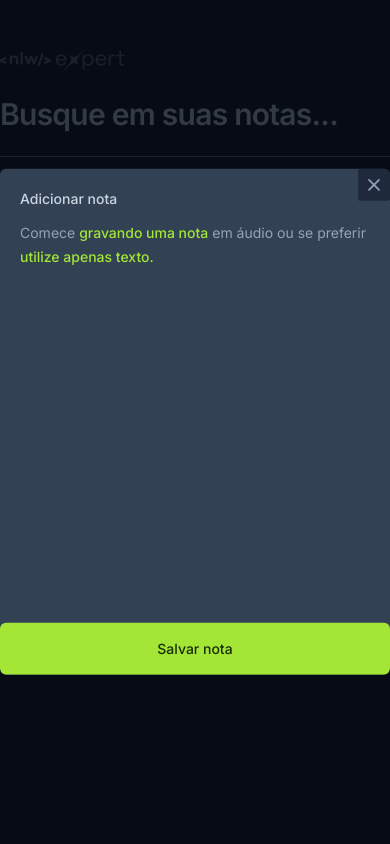
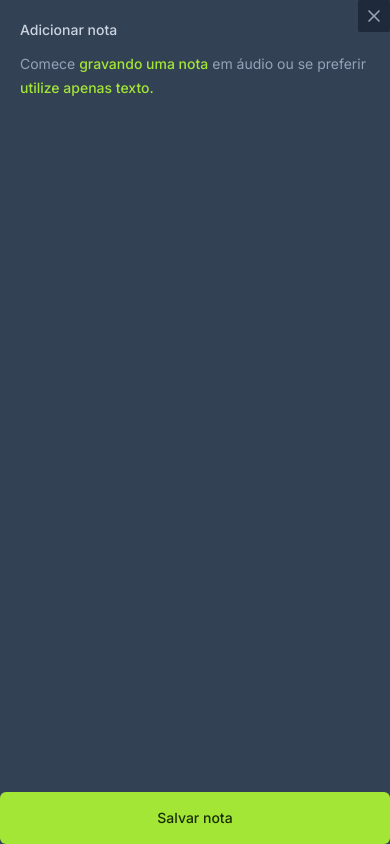
Before and after one commit to hideakigabriel/nlw-expert-reactjs, a React (Vite) app: page / in a window 390 px wide. Both pictures are taken after a click on the button 57 px from the left and 306 px from the top of the page. Built offline with nearby package versions, Linux system fonts and the light colour scheme.

Commit message:
style: add responsive layout

```diff
--- a/src/components/new-note-card.tsx
+++ b/src/components/new-note-card.tsx
@@ -108,7 +108,7 @@ export function NewNoteCard({ onNoteCreated }: NewNoteCardProps) {
 
       <Dialog.Portal>
         <Dialog.Overlay className="inset-0 fixed bg-black/50 ease-in-out" />
-        <Dialog.Content className="fixed overflow-hidden left-1/2 top-1/2 -translate-x-1/2 -translate-y-1/2 max-w-[640px] w-full h-[60vh] bg-slate-700 rounded-md flex flex-col outline-none ">
+        <Dialog.Content className="fixed overflow-hidden inset-0 md:inset-auto md:left-1/2 md:top-1/2 md:-translate-x-1/2 md:-translate-y-1/2 md:max-w-[640px] w-full md:h-[60vh] bg-slate-700 md:rounded-md flex flex-col outline-none ">
           <Dialog.Close className="absolute top-0 right-0 bg-slate-800 p-1.5 text-slate-400 rounded-sm hover:text-slate-100">
             <X className="size-5" />
           </Dialog.Close>
--- a/src/components/note-card.tsx
+++ b/src/components/note-card.tsx
@@ -24,7 +24,7 @@ export function NoteCard({ note }: NoteCardProps) {
 
       <Dialog.Portal>
         <Dialog.Overlay className="inset-0 fixed bg-black/50 ease-in-out" />
-        <Dialog.Content className="fixed overflow-hidden left-1/2 top-1/2 -translate-x-1/2 -translate-y-1/2 max-w-[640px] w-full h-[60vh] bg-slate-700 rounded-md flex flex-col outline-none ">
+        <Dialog.Content className="fixed overflow-hidden inset-1 md:inset-auto md:left-1/2 md:top-1/2 md:-translate-x-1/2 md:-translate-y-1/2 md:max-w-[640px] w-full md:h-[60vh] bg-slate-700 md:rounded-md flex flex-col outline-none ">
 
           <Dialog.Close className="absolute top-0 right-0 bg-slate-800 p-1.5 text-slate-400 rounded-sm hover:text-slate-100">
             <X className="size-5" />
```
